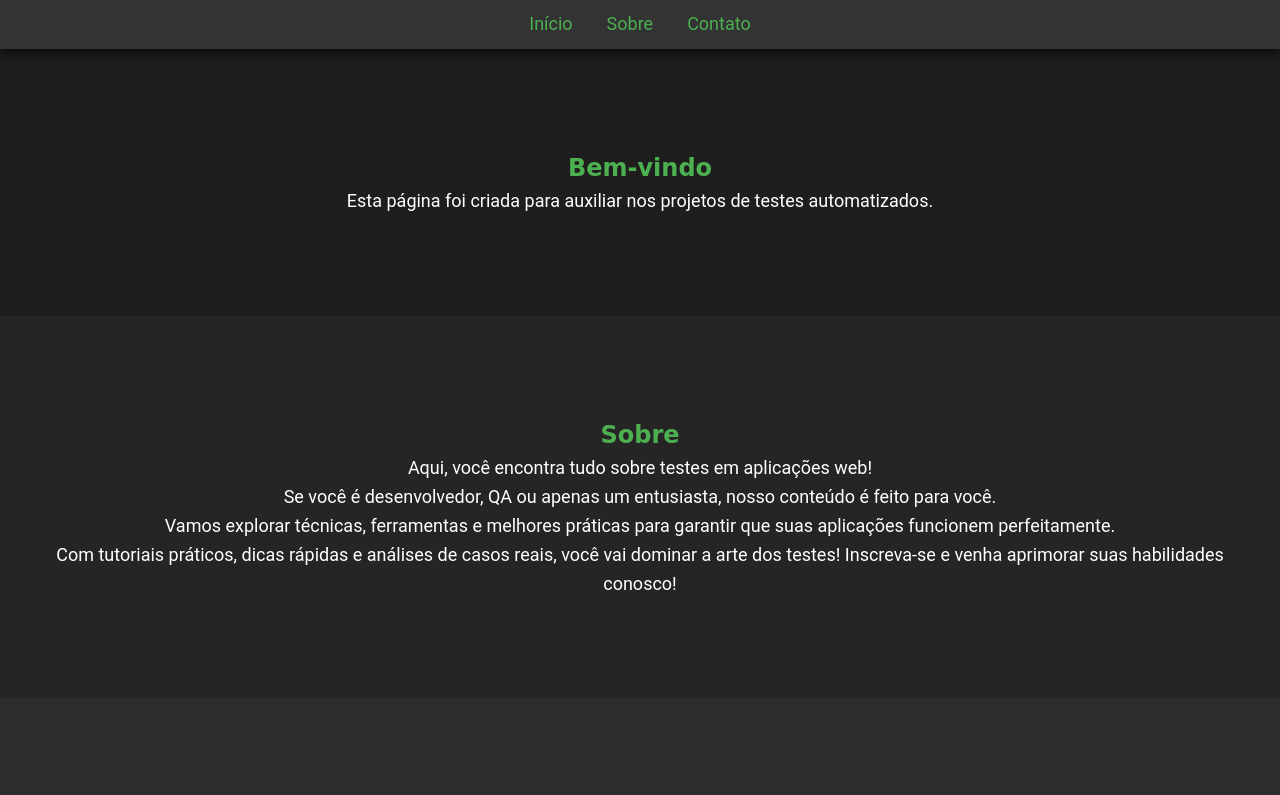
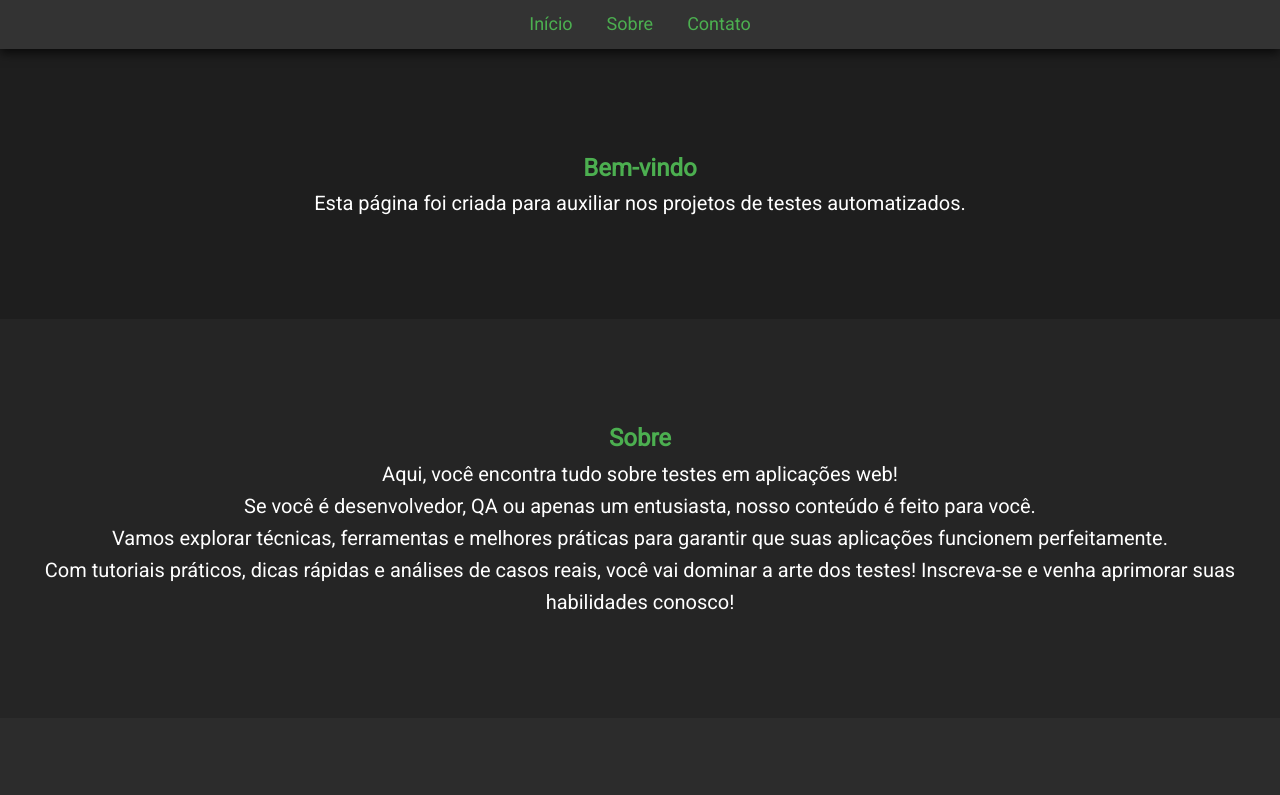
Before and after one commit to horadoqa/testes-login, a plain HTML site: page login/welcome/index.html in a window 1280 px wide. Shown: the top 795 px of the page. Drawn offline with Linux system fonts and the light colour scheme.

Commit message:
atualizando

```diff
--- a/login/welcome/index.html
+++ b/login/welcome/index.html
@@ -6,6 +6,8 @@
     <meta name="viewport" content="width=device-width, initial-scale=1.0">
     <title>Página Inicial</title>
     <link rel="stylesheet" href="style.css">
+    <link href="https://fonts.googleapis.com/css2?family=Roboto:wght@400&display=swap" rel="stylesheet">
+    <link href="https://cdnjs.cloudflare.com/ajax/libs/font-awesome/5.15.4/css/all.min.css" rel="stylesheet">
 </head>
 <body>
     <!-- Menu Fixo no Topo -->
--- a/login/welcome/style.css
+++ b/login/welcome/style.css
@@ -11,6 +11,7 @@ body {
     color: #fff; /* Texto branco */
     line-height: 1.6;
 }
+
 
 /* Estilo do Menu Fixo */
 .menu {
@@ -65,16 +66,13 @@ body {
 }
 
 /* Efeitos e Estilo Halloween */
-h1, h2 {
-    font-family: 'Creepster', cursive; /* Fonte temática de Halloween */
+h1, h2, h3, h4, h5, h6 {
     color: #4CAF50; /* Laranja Halloween */
 }
 
 p {
-    font-size: 18px;
+    font-size: 20px;
 }
-
-@import url('https://fonts.googleapis.com/css2?family=Creepster&display=swap');
 
 .youtube-button {
     display: inline-block; /* Para que o link se comporte como um botão */
```
Also changed, not shown: testes/performance/script.js (added, +59 -0 lines), testes/automatizados/selenium-screenshot-1.png (deleted), 3 other files.
